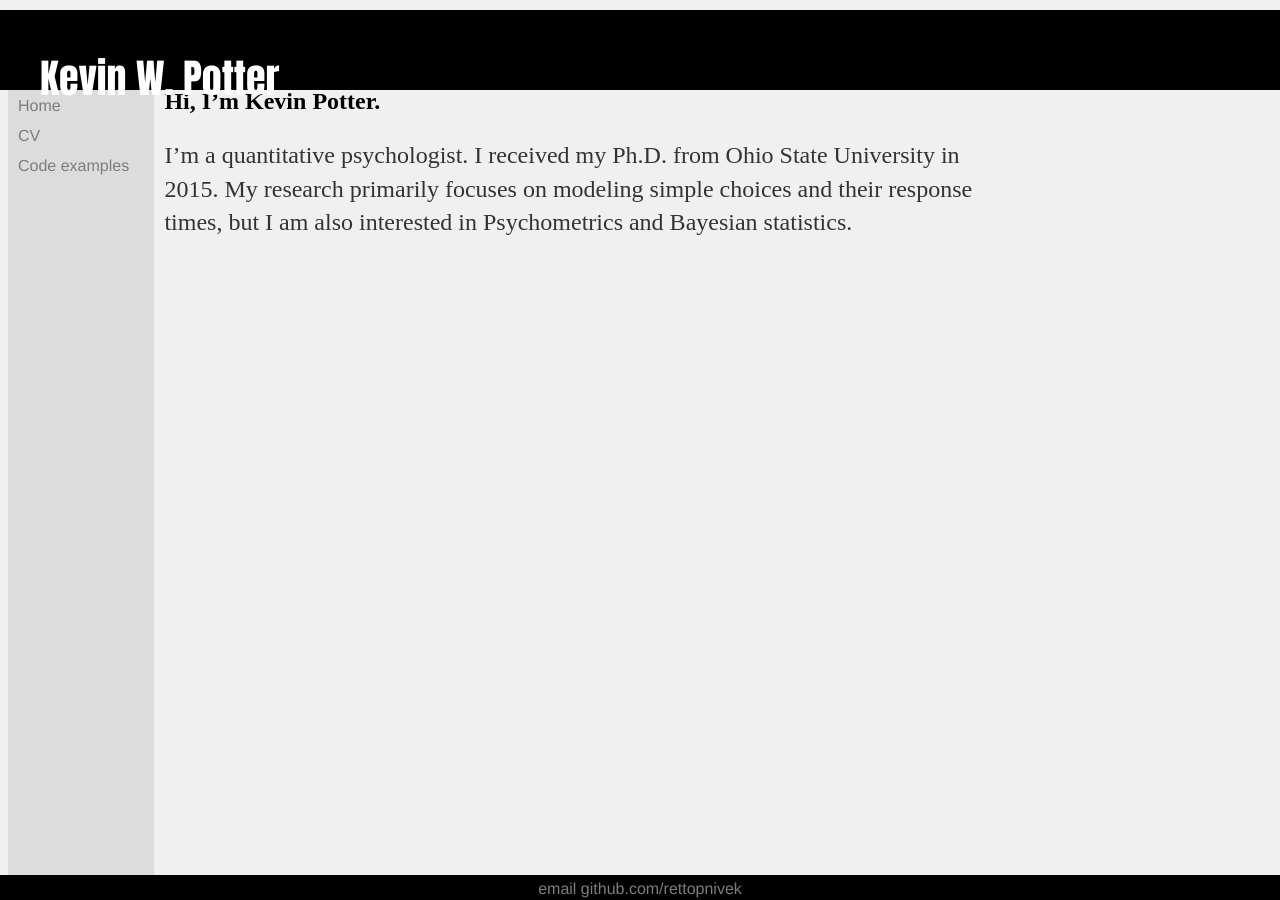
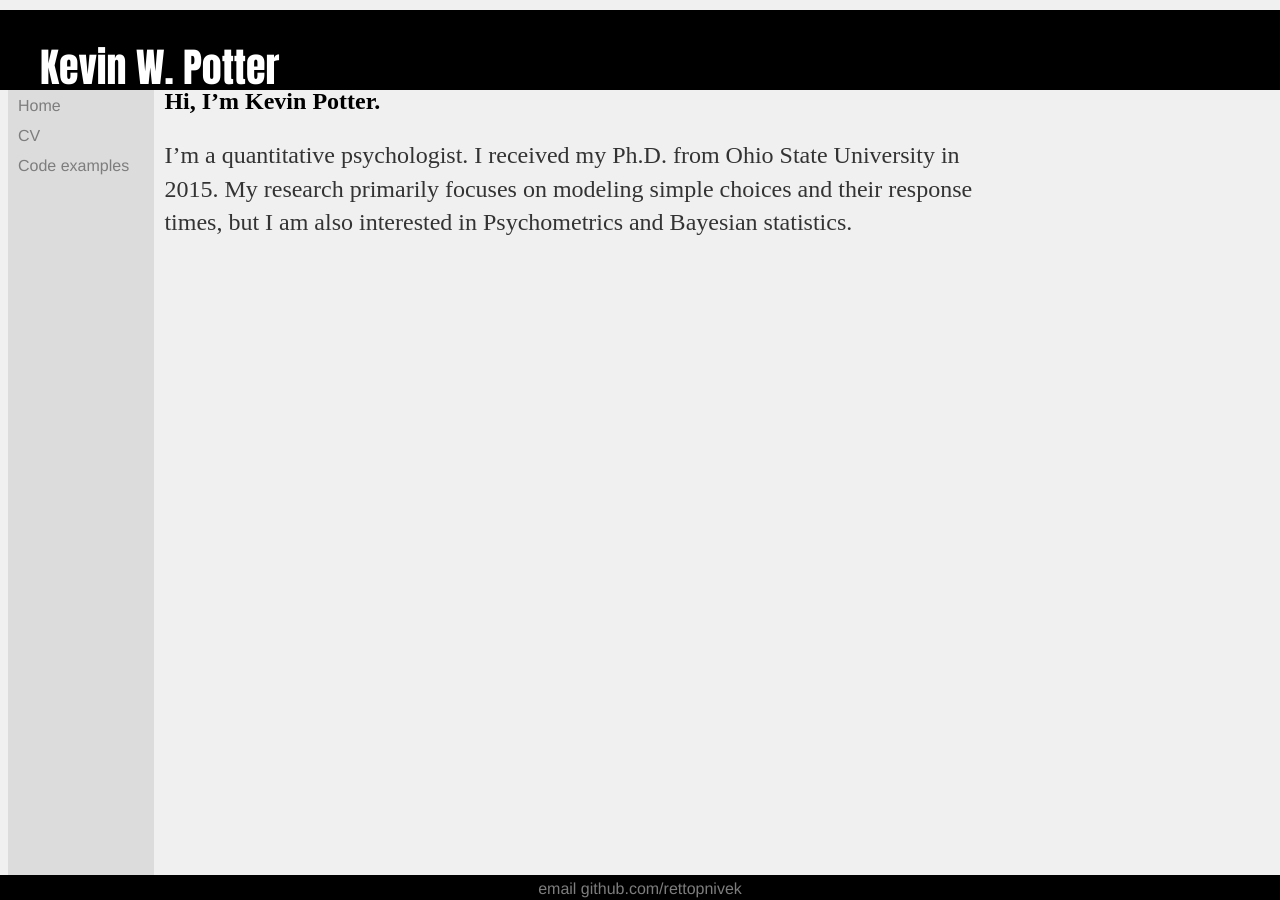
Before and after one commit to rettopnivek/rettopnivek.github.io, a Jekyll site: the page built from index.md, in a window 1280 px wide and 900 px high. Built offline with Jekyll 4.4.1, drawn with Linux system fonts in a browser that asks for light colours.

Commit message:
Update default.html

```diff
--- a/_layouts/default.html
+++ b/_layouts/default.html
@@ -13,7 +13,7 @@
         </head>
         <body>
                 <div id="header">
-                        <p class="nameDrop"><font color='white'>Kevin W. Potter</font></p>
+                        <h1 class="nameDrop"><font color='white'>Kevin W. Potter</font></h1>
                 </div>
                 <div style="clear: both;"></div>
                 <div id="nav">
```
